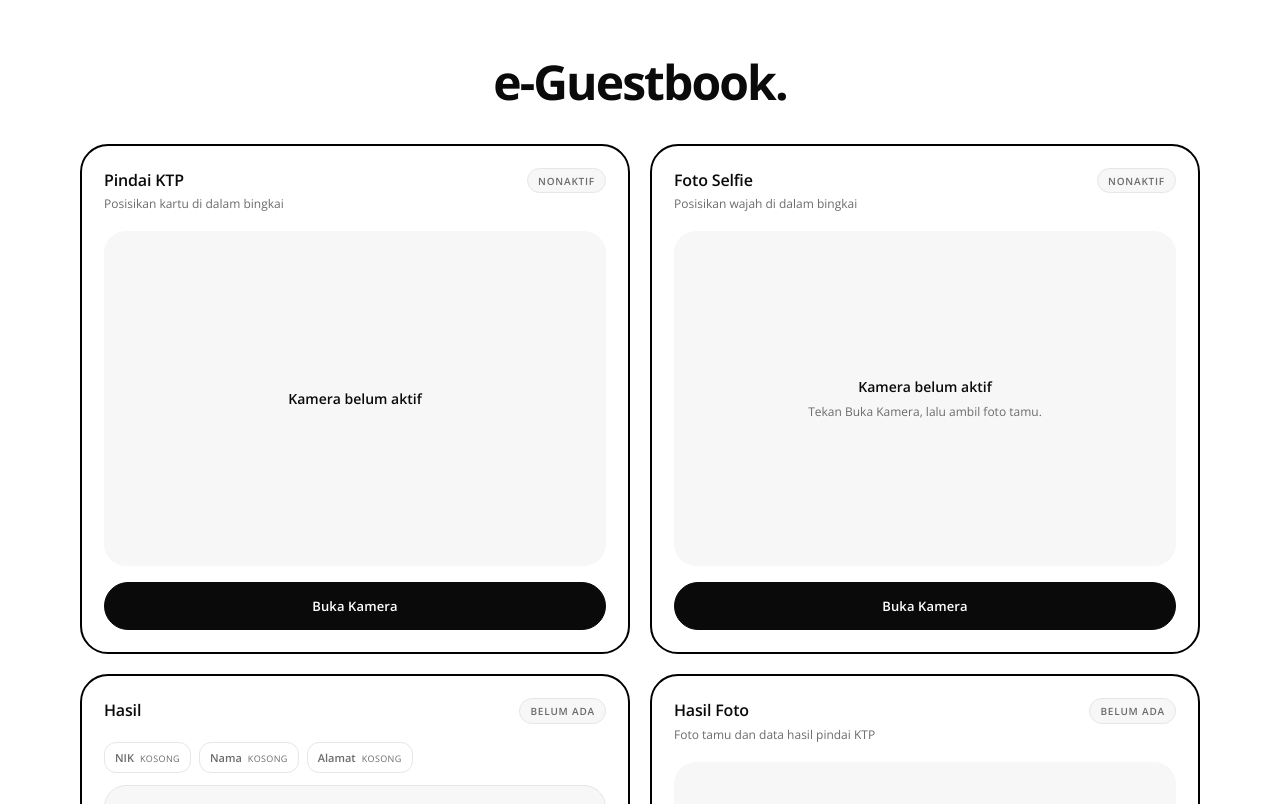
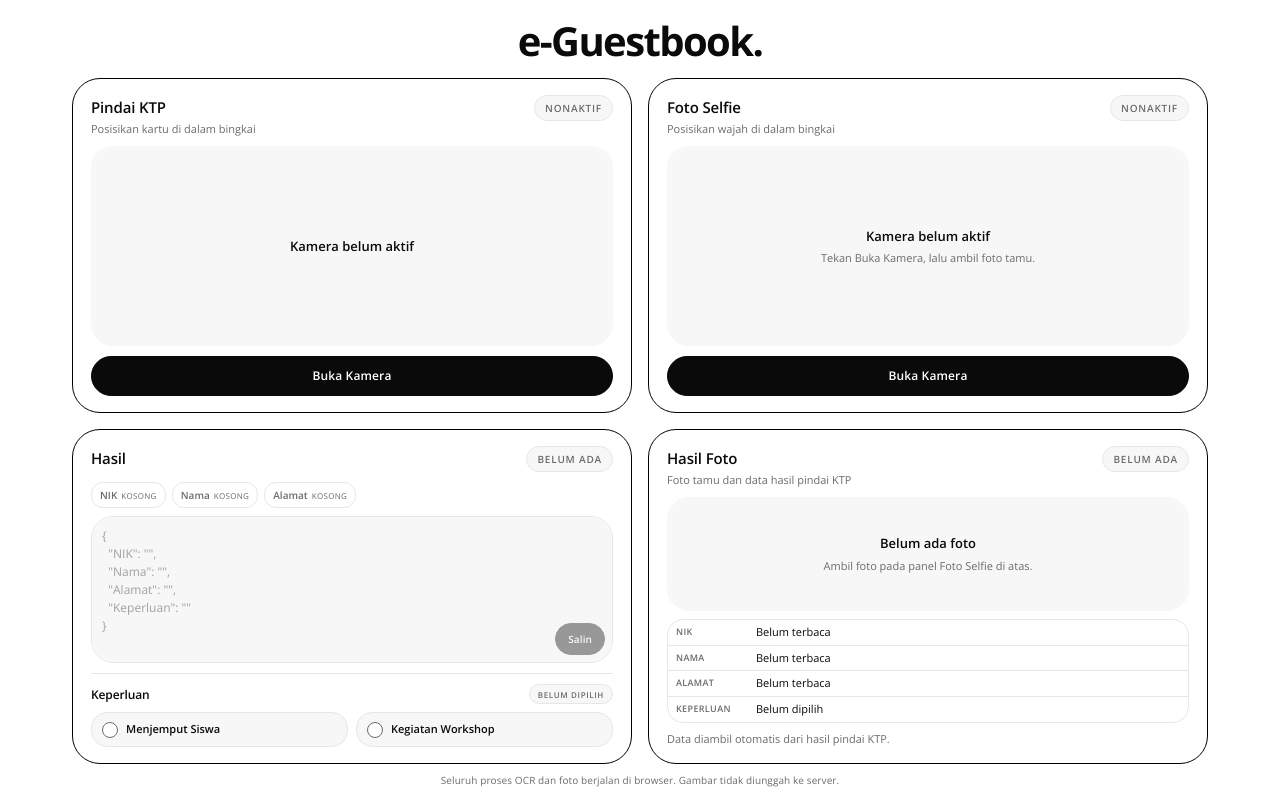
Before and after one commit to HilmiZul/eguestbook, a Vue app: page / in a window 1280 px wide. Shown: the top 804 px of the page. Built offline with nearby package versions, Linux system fonts and the light colour scheme.

Commit message:
Feat: mengaktifkan dua kamera dan layout satu layar

```diff
--- a/package.json
+++ b/package.json
@@ -1,6 +1,6 @@
 {
   "name": "buku-tamu-ocr",
-  "version": "1.2.0",
+  "version": "1.3.0",
   "private": true,
   "type": "module",
   "description": "Aplikasi capture KTP dan ekstraksi NIK, Nama, serta Alamat menjadi JSON.",
--- a/src/App.vue
+++ b/src/App.vue
@@ -25,24 +25,6 @@ const keperluan = ref('')
 // Foto selfie disimpan sebagai data URL agar bisa ditampilkan di panel hasil foto.
 const selfiePhoto = ref('')
 
-// Referensi panel kamera dipakai untuk memastikan hanya satu kamera aktif.
-const ktpCameraRef = ref(null)
-const selfieCameraRef = ref(null)
-
-/**
- * Menutup kamera selfie sebelum kamera KTP dibuka.
- */
-function handleKtpCameraRequest() {
-  selfieCameraRef.value?.stop()
-}
-
-/**
- * Menutup kamera KTP sebelum kamera selfie dibuka.
- */
-function handleSelfieCameraRequest() {
-  ktpCameraRef.value?.stop()
-}
-
 /**
  * Menyimpan foto selfie terbaru ke state parent.
  *
@@ -68,14 +50,12 @@ async function handleCapture(frame) {
     <AppHeader />
 
     <main class="workspace" aria-label="Area pindai KTP, selfie, dan hasil data tamu">
-      <!-- Kolom kiri: pindai KTP, hasil OCR, lalu pilihan keperluan -->
+      <!-- Kolom kiri: pindai KTP lalu hasil OCR beserta keperluan -->
       <div class="workspace__column">
         <CameraPanel
-          ref="ktpCameraRef"
           :is-scanning="isScanning"
           :scan-progress="progress"
           :scan-status="statusMessage"
-          @camera-request="handleKtpCameraRequest"
           @capture="handleCapture"
         />
 
@@ -85,17 +65,17 @@ async function handleCapture(frame) {
           :notice="notice"
           :error="error"
           :keperluan="keperluan"
-        />
-
-        <KeperluanPanel v-model="keperluan" />
+        >
+          <template #keperluan>
+            <KeperluanPanel v-model="keperluan" embedded />
+          </template>
+        </ResultPanel>
       </div>
 
       <!-- Kolom kanan: selfie lalu hasil foto beserta data KTP -->
       <div class="workspace__column">
         <SelfiePanel
-          ref="selfieCameraRef"
           :has-photo="Boolean(selfiePhoto)"
-          @camera-request="handleSelfieCameraRequest"
           @captured="handleSelfieCapture"
         />
 
@@ -116,65 +96,78 @@ async function handleCapture(frame) {
 </template>
 
 <style scoped>
-/* Kerangka halaman: konten di tengah dengan ruang napas yang cukup */
+/* Kerangka halaman: seluruh konten harus muat dalam satu layar tanpa scroll */
 .app-shell {
   display: flex;
   flex-direction: column;
   width: min(100%, 74rem);
-  min-height: 100vh;
+  height: 100vh;
+  height: 100dvh;
+  min-height: 0;
   margin: 0 auto;
-  padding: 3.5rem 2rem 2rem;
+  padding: 1.25rem 1.5rem 0.75rem;
+  overflow: hidden;
 }
 
 /* Dua kolom seimbang: KTP di kiri, selfie di kanan */
 .workspace {
+  flex: 1;
+  min-height: 0;
   display: grid;
   grid-template-columns: repeat(2, minmax(0, 1fr));
-  gap: 1.25rem;
-  align-items: start;
-  margin-top: 2.25rem;
+  gap: 1rem;
+  align-items: stretch;
+  margin-top: 1rem;
 }
 
 .workspace > * {
   min-width: 0;
 }
 
-/* Setiap kolom menumpuk panel-panelnya dari atas ke bawah */
+/* Setiap kolom membagi tinggi tersedia menjadi dua baris panel */
 .workspace__column {
-  display: flex;
-  flex-direction: column;
-  gap: 1.25rem;
+  display: grid;
+  grid-template-rows: minmax(0, 1fr) minmax(0, 1fr);
+  gap: 1rem;
   min-width: 0;
+  min-height: 0;
 }
 
 .app-footer {
-  margin-top: auto;
-  padding-top: 2.5rem;
+  flex: none;
+  padding-top: 0.5rem;
   text-align: center;
 }
 
 .app-footer__text {
   margin: 0;
   color: var(--color-muted);
-  font-size: 0.6875rem;
+  font-size: 0.625rem;
   letter-spacing: 0.01em;
 }
 
-/* Di tablet dan ponsel, kolom ditumpuk agar kamera dan hasil tetap lega */
-@media (max-width: 56rem) {
+/* Di ponsel kolom ditumpuk; tablet dan desktop tetap satu layar tanpa scroll */
+@media (max-width: 40rem) {
   .app-shell {
-    padding: 2.5rem 1.25rem 1.5rem;
+    height: auto;
+    min-height: 100vh;
+    padding: 2rem 1.25rem 1.5rem;
+    overflow: visible;
   }
 
   .workspace {
     grid-template-columns: minmax(0, 1fr);
-    margin-top: 1.75rem;
+    margin-top: 1.5rem;
+  }
+
+  .workspace__column {
+    grid-template-rows: auto auto;
   }
 }
 
 @media (max-width: 30rem) {
   .app-shell {
-    padding: 2rem 0.875rem 1.25rem;
+    padding: 1.5rem 0.875rem 1.25rem;
   }
 }
 </style>
--- a/src/assets/styles/base.css
+++ b/src/assets/styles/base.css
@@ -52,8 +52,10 @@ button {
   display: flex;
   flex-direction: column;
   min-width: 0;
-  padding: 1.375rem;
-  border: 2px solid #000;
+  min-height: 0;
+  padding: 1rem 1.125rem;
+  overflow: hidden;
+  border: 1.5px solid #000;
   border-radius: var(--radius-xl);
   background: var(--color-surface);
   box-shadow: none !important;
@@ -69,7 +71,7 @@ button {
 
 .panel__title {
   margin: 0;
-  font-size: 1rem;
+  font-size: 0.9375rem;
   font-weight: 600;
   letter-spacing: -0.01em;
 }
@@ -77,15 +79,15 @@ button {
 .panel__subtitle {
   margin: 0.125rem 0 0;
   color: var(--color-muted);
-  font-size: 0.75rem;
-  line-height: 1.5;
+  font-size: 0.6875rem;
+  line-height: 1.4;
 }
 
 .panel__hint {
-  margin: 0.75rem 0 0;
+  margin: 0.5rem 0 0;
   color: var(--color-muted);
-  font-size: 0.75rem;
-  line-height: 1.6;
+  font-size: 0.6875rem;
+  line-height: 1.45;
 }
 
 .panel__hint--strong {
@@ -118,14 +120,14 @@ button {
   display: inline-flex;
   align-items: center;
   justify-content: center;
-  min-height: 3rem;
-  padding: 0 1.25rem;
+  min-height: 2.5rem;
+  padding: 0 1rem;
   border: 1px solid var(--color-ink);
   border-radius: var(--radius-xl);
   background: var(--color-ink);
   box-shadow: none !important;
   color: var(--color-page);
-  font-size: 0.8125rem;
+  font-size: 0.75rem;
   font-weight: 600;
   letter-spacing: 0.01em;
   corner-shape: squircle;
@@ -154,24 +156,23 @@ button {
 
 /* Tombol kecil untuk aksi salin di dalam textarea */
 .button--small {
-  min-height: 2.375rem;
-  padding: 0 0.875rem;
+  min-height: 2rem;
+  padding: 0 0.75rem;
   border-radius: var(--radius-xl);
-  /* box-shadow: 0 8px 20px -12px rgb(0 0 0 / 55%); */
   box-shadow: none !important;
-  font-size: 0.6875rem;
+  font-size: 0.625rem;
 }
 
 /* Teks status dan pesan kesalahan tetap monokrom */
 .feedback {
-  margin: 0.75rem 0 0;
-  padding: 0.625rem 0.75rem;
+  margin: 0.5rem 0 0;
+  padding: 0.5rem 0.625rem;
   border: 1px solid var(--color-line);
   border-radius: var(--radius-sm);
   background: var(--color-surface-muted);
   color: var(--color-ink-soft);
-  font-size: 0.75rem;
-  line-height: 1.55;
+  font-size: 0.6875rem;
+  line-height: 1.45;
 }
 
 .feedback--error {
--- a/src/components/AppHeader.vue
+++ b/src/components/AppHeader.vue
@@ -31,10 +31,10 @@
 
 .app-header__title {
   margin: 0;
-  font-size: clamp(2.125rem, 4vw, 3rem);
+  font-size: clamp(1.75rem, 3.2vw, 2.5rem);
   font-weight: 700;
   letter-spacing: -0.04em;
-  line-height: 1.08;
+  line-height: 1.05;
 }
 
 .app-header__subtitle {
--- a/src/components/CameraPanel.vue
+++ b/src/components/CameraPanel.vue
@@ -8,7 +8,7 @@ const props = defineProps({
   scanStatus: { type: String, default: '' },
 })
 
-const emit = defineEmits(['capture', 'camera-request'])
+const emit = defineEmits(['capture'])
 
 // Seluruh logika kamera diisolasi di composable agar komponen ini fokus
 // pada tampilan dan interaksi pengguna.
@@ -41,19 +41,6 @@ function handleCapture() {
   const frame = captureFrame()
   if (frame) emit('capture', frame)
 }
-
-/**
- * Memberi tahu parent sebelum kamera dibuka agar kamera panel lain
- * dimatikan terlebih dahulu. Satu perangkat umumnya hanya bisa memakai
- * satu kamera aktif dalam satu waktu.
- */
-function handleStart() {
-  emit('camera-request')
-  start()
-}
-
-// Parent dapat menghentikan kamera ini saat panel kamera lain dibuka.
-defineExpose({ stop })
 </script>
 
 <template>
@@ -113,7 +100,7 @@ defineExpose({ stop })
         type="button"
         class="button camera-controls__primary"
         :disabled="isStarting || !isSupported"
-        @click="handleStart"
+        @click="start"
       >
         {{ isStarting ? 'Menyiapkan Kamera...' : 'Buka Kamera' }}
       </button>
@@ -152,13 +139,16 @@ defineExpose({ stop })
 <style scoped>
 .camera-panel {
   min-width: 0;
+  min-height: 0;
+  height: 100%;
 }
 
-/* Area pratinjau kamera dengan rasio yang nyaman untuk KTP */
+/* Area pratinjau kamera mengisi sisa tinggi panel */
 .camera-stage {
   position: relative;
-  aspect-ratio: 3 / 2;
-  margin-top: 1.125rem;
+  flex: 1 1 auto;
+  min-height: 0;
+  margin-top: 0.625rem;
   overflow: hidden;
   border-radius: var(--radius-lg);
   background: var(--color-surface-muted);
@@ -191,13 +181,13 @@ defineExpose({ stop })
   display: grid;
   place-content: center;
   gap: 0.25rem;
-  padding: 2rem;
+  padding: 1rem;
   text-align: center;
 }
 
 .camera-stage__empty-title {
   margin: 0;
-  font-size: 0.875rem;
+  font-size: 0.8125rem;
   font-weight: 600;
 }
 
@@ -205,8 +195,8 @@ defineExpose({ stop })
   max-width: 20rem;
   margin: 0;
   color: var(--color-muted);
-  font-size: 0.75rem;
-  line-height: 1.6;
+  font-size: 0.6875rem;
+  line-height: 1.5;
 }
 
 /* Bingkai panduan mengikuti proporsi kartu KTP */
@@ -269,9 +259,10 @@ defineExpose({ stop })
 
 /* Tombol kamera: aksi utama melebar, aksi sekunder tetap ringkas */
 .camera-controls {
+  flex: none;
   display: flex;
-  gap: 0.625rem;
-  margin-top: 1rem;
+  gap: 0.5rem;
+  margin-top: 0.625rem;
 }
 
 .camera-controls__primary {
--- a/src/components/KeperluanPanel.vue
+++ b/src/components/KeperluanPanel.vue
@@ -4,6 +4,8 @@ import { computed } from 'vue'
 const props = defineProps({
   // Nilai pilihan aktif dikendalikan oleh parent lewat v-model.
   modelValue: { type: String, default: '' },
+  // Mode embedded dipakai saat form digabung ke dalam panel hasil KTP.
+  embedded: { type: Boolean, default: false },
 })
 
 const emit = defineEmits(['update:modelValue'])
@@ -33,11 +35,15 @@ function selectOption(value) {
 </script>
 
 <template>
-  <section class="panel keperluan-panel" aria-labelledby="keperluan-panel-title">
-    <header class="panel__header">
+  <section
+    class="keperluan-panel"
+    :class="{ panel: !embedded, 'keperluan-panel--embedded': embedded }"
+    aria-labelledby="keperluan-panel-title"
+  >
+    <header class="panel__header keperluan-panel__header">
       <div>
         <h2 id="keperluan-panel-title" class="panel__title">Keperluan</h2>
-        <p class="panel__subtitle">Pilih tujuan kunjungan tamu</p>
+        <p v-if="!embedded" class="panel__subtitle">Pilih tujuan kunjungan tamu</p>
       </div>
 
       <span class="status-pill" :class="{ 'status-pill--active': modelValue }">
@@ -67,18 +73,56 @@ function selectOption(value) {
 
         <span class="keperluan-option__body">
           <span class="keperluan-option__title">{{ option.value }}</span>
-          <span class="keperluan-option__description">{{ option.description }}</span>
+          <span v-if="!embedded" class="keperluan-option__description">
+            {{ option.description }}
+          </span>
         </span>
       </label>
     </div>
 
-    <p class="panel__hint">Pilihan keperluan akan disertakan pada hasil JSON.</p>
+    <p v-if="!embedded" class="panel__hint">Pilihan keperluan akan disertakan pada hasil JSON.</p>
   </section>
 </template>
 
 <style scoped>
 .keperluan-panel {
   min-width: 0;
+}
+
+/* Versi ringkas saat digabung ke dalam panel hasil KTP */
+.keperluan-panel--embedded .keperluan-panel__header {
+  align-items: center;
+}
+
+.keperluan-panel--embedded .panel__title {
+  font-size: 0.75rem;
+}
+
+.keperluan-panel--embedded .status-pill {
+  padding: 0.2rem 0.5rem;
+  font-size: 0.5rem;
+}
+
+.keperluan-panel--embedded .keperluan-options {
+  gap: 0.5rem;
+  margin-top: 0.5rem;
+}
+
+.keperluan-panel--embedded .keperluan-option {
+  min-height: 0;
+  gap: 0.5rem;
+  padding: 0.5rem 0.625rem;
+  border-radius: var(--radius-md);
+}
+
+.keperluan-panel--embedded .keperluan-option__marker {
+  width: 1rem;
+  height: 1rem;
+  margin-top: 0.0625rem;
+}
+
+.keperluan-panel--embedded .keperluan-option__title {
+  font-size: 0.6875rem;
 }
 
 /* Dua kartu opsi sejajar dengan jarak yang lega */
--- a/src/components/PhotoResultPanel.vue
+++ b/src/components/PhotoResultPanel.vue
@@ -60,13 +60,16 @@ const statusLabel = computed(() => (props.photo ? 'Tersimpan' : 'Belum ada'))
 <style scoped>
 .photo-result-panel {
   min-width: 0;
+  min-height: 0;
+  height: 100%;
 }
 
-/* Bingkai foto dengan rasio yang nyaman untuk potret tamu */
+/* Bingkai foto mengisi sisa tinggi panel */
 .photo-result-panel__preview {
   position: relative;
-  aspect-ratio: 3 / 2;
-  margin-top: 1.125rem;
+  flex: 1 1 auto;
+  min-height: 0;
+  margin-top: 0.625rem;
   overflow: hidden;
   border-radius: var(--radius-lg);
   background: var(--color-surface-muted);
@@ -86,38 +89,39 @@ const statusLabel = computed(() => (props.photo ? 'Tersimpan' : 'Belum ada'))
   display: grid;
   place-content: center;
   gap: 0.25rem;
-  padding: 2rem;
+  padding: 1rem;
   text-align: center;
 }
 
 .photo-result-panel__empty-title {
   margin: 0;
-  font-size: 0.875rem;
+  font-size: 0.8125rem;
   font-weight: 600;
 }
 
 .photo-result-panel__empty-text {
   margin: 0;
   color: var(--color-muted);
-  font-size: 0.75rem;
-  line-height: 1.6;
+  font-size: 0.6875rem;
+  line-height: 1.5;
 }
 
 /* Daftar data tamu dengan garis pemisah tipis antar baris */
 .photo-result-panel__data {
-  margin: 1rem 0 0;
+  flex: none;
+  margin: 0.5rem 0 0;
   padding: 0;
   border: 1px solid var(--color-line);
-  border-radius: var(--radius-lg);
+  border-radius: var(--radius-md);
   corner-shape: squircle;
   overflow: hidden;
 }
 
 .photo-result-panel__row {
   display: grid;
-  grid-template-columns: 6rem minmax(0, 1fr);
-  gap: 0.75rem;
-  padding: 0.625rem 0.875rem;
+  grid-template-columns: 4.5rem minmax(0, 1fr);
+  gap: 0.5rem;
+  padding: 0.3125rem 0.5rem;
   border-bottom: 1px solid var(--color-line);
 }
 
@@ -128,7 +132,7 @@ const statusLabel = computed(() => (props.photo ? 'Tersimpan' : 'Belum ada'))
 .photo-result-panel__label {
   margin: 0;
   color: var(--color-muted);
-  font-size: 0.6875rem;
+  font-size: 0.5625rem;
   font-weight: 600;
   letter-spacing: 0.04em;
   text-transform: uppercase;
@@ -137,8 +141,8 @@ const statusLabel = computed(() => (props.photo ? 'Tersimpan' : 'Belum ada'))
 .photo-result-panel__value {
   min-width: 0;
   margin: 0;
-  font-size: 0.8125rem;
-  line-height: 1.5;
+  font-size: 0.6875rem;
+  line-height: 1.35;
   overflow-wrap: anywhere;
 }
 </style>
--- a/src/components/ResultPanel.vue
+++ b/src/components/ResultPanel.vue
@@ -152,23 +152,29 @@ onBeforeUnmount(() => {
     <!-- <p v-else class="panel__hint">Hasil akan muncul di sini setelah capture.</p> -->
 
     <p v-if="copyError" class="feedback feedback--error" role="alert">{{ copyError }}</p>
-    <p id="result-help" class="panel__hint">
-      *Editable
-    </p>
+
+    <!-- Form keperluan digabung di bagian bawah panel hasil -->
+    <div class="result-panel__keperluan">
+      <slot name="keperluan" />
+    </div>
+
+    <p id="result-help" class="visually-hidden">Hasil dapat diedit manual.</p>
   </section>
 </template>
 
 <style scoped>
 .result-panel {
   min-width: 0;
+  min-height: 0;
+  height: 100%;
 }
 
 /* Deretan chip status field */
 .field-list {
   display: flex;
   flex-wrap: wrap;
-  gap: 0.5rem;
-  margin: 1.125rem 0 0;
+  gap: 0.375rem;
+  margin: 0.625rem 0 0;
   padding: 0;
   list-style: none;
 }
@@ -176,8 +182,8 @@ onBeforeUnmount(() => {
 .field-chip {
   display: inline-flex;
   align-items: baseline;
-  gap: 0.375rem;
-  padding: 0.375rem 0.625rem;
+  gap: 0.25rem;
+  padding: 0.25rem 0.5rem;
   border: 1px solid var(--color-line);
   border-radius: var(--radius-sm);
   background: var(--color-surface);
@@ -191,12 +197,12 @@ onBeforeUnmount(() => {
 }
 
 .field-chip__label {
-  font-size: 0.6875rem;
+  font-size: 0.625rem;
   font-weight: 600;
 }
 
 .field-chip__state {
-  font-size: 0.5625rem;
+  font-size: 0.5rem;
   letter-spacing: 0.04em;
   text-transform: uppercase;
 }
@@ -205,22 +211,22 @@ onBeforeUnmount(() => {
 .result-panel__editor {
   position: relative;
   display: flex;
-  flex: 1;
-  min-height: 18rem;
-  margin-top: 0.75rem;
+  flex: 1 1 auto;
+  min-height: 0;
+  margin-top: 0.5rem;
 }
 
 .result-panel__textarea {
   width: 100%;
-  min-height: 18rem;
-  padding: 1rem 1rem 4.25rem;
+  min-height: 0;
+  padding: 0.625rem 0.625rem 2.75rem;
   border: 1px solid var(--color-line);
   border-radius: var(--radius-lg);
   background: var(--color-surface-muted);
   color: var(--color-ink);
   font-family: var(--font-sans);
-  font-size: 0.8125rem;
-  line-height: 1.75;
+  font-size: 0.75rem;
+  line-height: 1.5;
   corner-shape: squircle;
   resize: none;
   tab-size: 2;
@@ -244,14 +250,21 @@ onBeforeUnmount(() => {
 /* Posisi tombol copy selalu terlihat di sudut kanan bawah textarea */
 .result-panel__copy {
   position: absolute;
-  right: 0.875rem;
-  bottom: 0.875rem;
+  right: 0.5rem;
+  bottom: 0.5rem;
+}
+
+/* Form keperluan menyatu di bagian bawah panel hasil */
+.result-panel__keperluan {
+  flex: none;
+  margin-top: 0.625rem;
+  padding-top: 0.625rem;
+  border-top: 1px solid var(--color-line);
 }
 
 @media (max-width: 30rem) {
-  .result-panel__editor,
   .result-panel__textarea {
-    min-height: 20rem;
+    font-size: 0.6875rem;
   }
 }
 </style>
--- a/src/components/SelfiePanel.vue
+++ b/src/components/SelfiePanel.vue
@@ -7,7 +7,7 @@ const props = defineProps({
   hasPhoto: { type: Boolean, default: false },
 })
 
-const emit = defineEmits(['captured', 'camera-request'])
+const emit = defineEmits(['captured'])
 
 // Kamera depan dipakai khusus untuk selfie tamu.
 const {
@@ -29,16 +29,6 @@ const statusLabel = computed(() => {
   if (props.hasPhoto) return 'Tersimpan'
   return 'Nonaktif'
 })
-
-/**
- * Memberi tahu parent sebelum kamera dibuka agar kamera panel KTP
- * dimatikan lebih dulu. Ini menghindari konflik pada perangkat
- * yang hanya memiliki satu kamera.
- */
-function handleStart() {
-  emit('camera-request')
-  start()
-}
 
 /**
  * Mengambil frame selfie, membaliknya agar sama dengan pratinjau,
@@ -65,9 +55,6 @@ function handleCapture() {
   emit('captured', canvas.toDataURL('image/jpeg', 0.9))
   stop()
 }
-
-// Parent dapat menghentikan kamera ini saat panel kamera lain dibuka.
-defineExpose({ stop })
 </script>
 
 <template>
@@ -117,7 +104,7 @@ defineExpose({ stop })
         type="button"
         class="button camera-controls__primary"
         :disabled="isStarting || !isSupported"
-        @click="handleStart"
+        @click="start"
       >
         {{ isStarting ? 'Menyiapkan Kamera...' : hasPhoto ? 'Ambil Ulang Foto' : 'Buka Kamera' }}
       </button>
@@ -148,13 +135,16 @@ defineExpose({ stop })
 <style scoped>
 .selfie-panel {
   min-width: 0;
+  min-height: 0;
+  height: 100%;
 }
 
-/* Area pratinjau selfie memakai rasio yang sama dengan panel KTP */
+/* Area pratinjau selfie mengisi sisa tinggi panel */
 .camera-stage {
   position: relative;
-  aspect-ratio: 3 / 2;
-  margin-top: 1.125rem;
+  flex: 1 1 auto;
+  min-height: 0;
+  margin-top: 0.625rem;
   overflow: hidden;
   border-radius: var(--radius-lg);
   background: var(--color-surface-muted);
@@ -187,13 +177,13 @@ defineExpose({ stop })
   display: grid;
   place-content: center;
   gap: 0.25rem;
-  padding: 2rem;
+  padding: 1rem;
   text-align: center;
 }
 
 .camera-stage__empty-title {
   margin: 0;
-  font-size: 0.875rem;
+  font-size: 0.8125rem;
   font-weight: 600;
 }
 
@@ -201,8 +191,8 @@ defineExpose({ stop })
   max-width: 20rem;
   margin: 0;
   color: var(--color-muted);
-  font-size: 0.75rem;
-  line-height: 1.6;
+  font-size: 0.6875rem;
+  line-height: 1.5;
 }
 
 /* Bingkai oval membantu pengguna memosisikan wajah */
@@ -220,9 +210,10 @@ defineExpose({ stop })
 
 /* Tombol kamera: aksi utama melebar, aksi sekunder tetap ringkas */
 .camera-controls {
+  flex: none;
   display: flex;
-  gap: 0.625rem;
-  margin-top: 1rem;
+  gap: 0.5rem;
+  margin-top: 0.625rem;
 }
 
 .camera-controls__primary {
```
Also changed, not shown: 2 other files (tests, documents, lock files or other folders).
